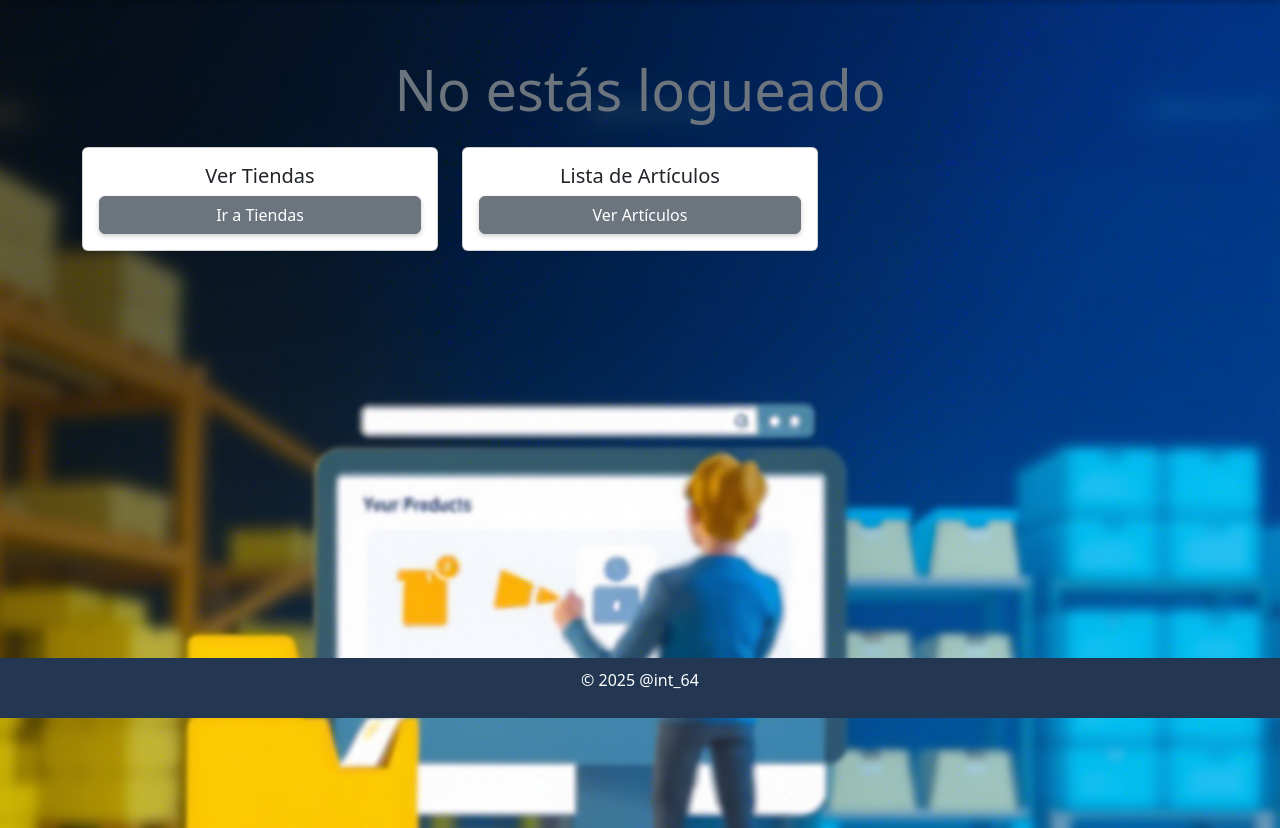
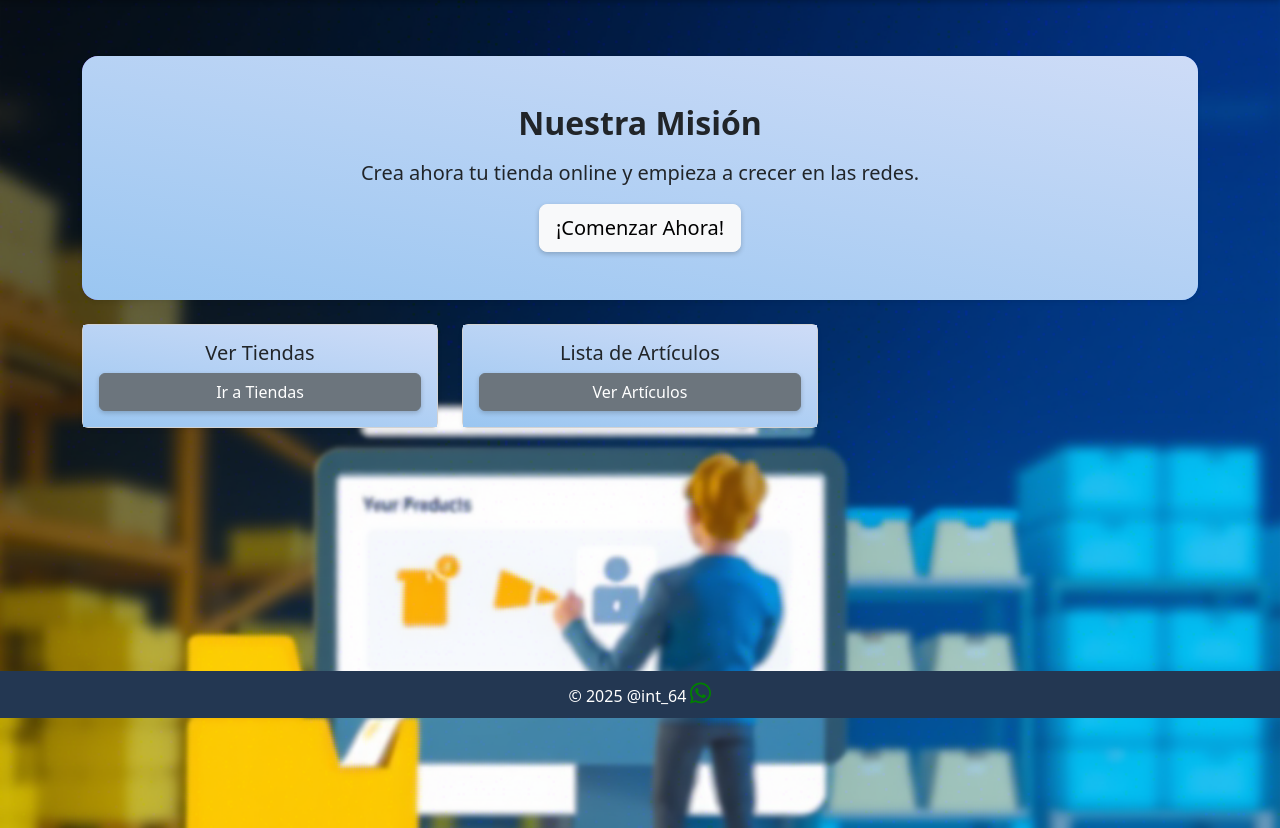
Before and after one commit to carlosr301101/Django-desoft, a Django app: page / in a window 1280 px wide. Shown: the part 82-910 px from the top of the page. Run offline with Django 5.2, Linux system fonts and the light colour scheme.

Commit message:
new welcome message

```diff
--- a/django_project/Mi_negocio/static/Mi_negocio/style.css
+++ b/django_project/Mi_negocio/static/Mi_negocio/style.css
@@ -66,6 +66,7 @@ body {
 }
 .card-body {
   border-color: transparent;
+  background: linear-gradient(190deg, #cedcf7, #9ac6f1);
   /*    box-shadow: 0 2px 5px rgba(0, 0, 0, 0.2); */
 }
 .enlace-negro {
--- /dev/null
+++ b/django_project/Mi_negocio/templates/Mi_negocio/about_me.html
@@ -0,0 +1,5 @@
+{% extends "Mi_negocio/layout.html" %} {% block body %}
+<div class="content">
+  <div class="card text-center"></div>
+</div>
+{%endblock%}
--- a/django_project/Mi_negocio/templates/Mi_negocio/index.html
+++ b/django_project/Mi_negocio/templates/Mi_negocio/index.html
@@ -1,23 +1,58 @@
 {% extends "Mi_negocio/layout.html" %} {% block title %}Home{% endblock %}
 {%block body %}
 <div class="container text-center py-5">
+
+  <div class="row row-cols-1 g-4">
     <!-- Mensaje de Bienvenida -->
+    <div class="col ">
+      <div class="card h-100 border-0 shadow-sm rounded-4 overflow-hidden" style="background: linear-gradient(135deg, #6a11cb, #2575fc);">
+        <div class="card-body d-flex flex-column justify-content-center text-center p-5">
+          <h2 class="card-title fw-bold mb-3">Nuestra Misión</h2>
+          <p class="card-text fs-5">
+            Crea ahora tu tienda online y empieza a crecer en las redes.
+          </p>
+          {% if not user.is_authenticated %}
+          <a href="{%url 'login'%}" class="btn btn-light btn-lg mt-auto align-self-center">¡Comenzar Ahora!</a>
+          {%else%}
+          <h1 class="display-4 text-primary">¡Hola, {{ user.username }}!</h1>
+          {%endif%}
+        </div>
+      </div>
+    </div>
+  </div>
+
+
     <div class="mb-4">
-    {% if user.is_authenticated %}
-    <h1 class="display-4 text-secondary">¡Hola, {{ user.username }}!</h1>
+     <!--  {% if user.is_authenticated %}
+      <h1 class="display-4 text-secondary text-black">¡Hola, {{ user.username }}!</h1>
       {% else %}
-    <h1 class="display-4 text-secondary">No estás logueado</h1>
-    {% endif %}
+      <h1 class="display-4 text-secondary text-black">No estás logueado</h1>
+      {% endif %} -->
     </div>
 
     <!-- Contenedor de Acciones -->
     <div class="row row-cols-1 row-cols-md-3 g-4">
+
+      {% if user.is_authenticated %}
+      <div class="col">
+        <div class="card h-100 shadow-sm">
+          <div class="card-body d-flex flex-column justify-content-center">
+            <h5 class="card-title">Crear Tienda</h5>
+            <a href="{% url 'crear_tienda' %}" class="btn btn-primary mt-auto"
+              >Crear Tienda</a
+            >
+          </div>
+        </div>
+      </div>
+      {% endif %}
       <!-- Ver Tiendas -->
       <div class="col">
         <div class="card h-100 shadow-sm">
           <div class="card-body d-flex flex-column justify-content-center">
             <h5 class="card-title">Ver Tiendas</h5>
-          <a href="{% url 'listar_tiendas' %}" class="btn btn-secondary mt-auto"
+            <a
+              href="{% url 'listar_tiendas' %}"
+              class="btn btn-secondary mt-auto"
               >Ir a Tiendas</a
             >
           </div>
@@ -39,18 +74,8 @@
       </div>
 
       <!-- Crear Tienda (Solo para Usuarios Autenticados) -->
-    {% if user.is_authenticated %}
-    <div class="col">
-      <div class="card h-100 shadow-sm">
-        <div class="card-body d-flex flex-column justify-content-center">
-          <h5 class="card-title">Crear Tienda</h5>
-          <a href="{% url 'crear_tienda' %}" class="btn btn-primary mt-auto"
-            >Crear Tienda</a
-          >
-        </div>
-      </div>
-    </div>
-    {% endif %}
+
     </div>
   </div>
   {% endblock %}
+</div>
--- a/django_project/Mi_negocio/templates/Mi_negocio/layout.html
+++ b/django_project/Mi_negocio/templates/Mi_negocio/layout.html
@@ -138,7 +138,14 @@
     </div>
 
     <footer>
-      <p>&copy; 2025 @int_64</p>
+      <div class="d-inline">
+        <div>&copy; 2025 @int_64 <span class="icon"><a
+          href="https://wa.me/+5355246437?text=¡Hola!%20Quiero%20saber%20más%20sobre%20tus%20productos."
+          target="_blank"
+          class="whatsapp-button"
+        >
+          <i class="fab fa-whatsapp" style="font-size: 24px; color: green;"></i>
+        </a></span></div>
     </footer>
   </body>
 </html>
```
Also changed, not shown: django_project/db.sqlite3. Lines whose indentation alone changed are shown as unchanged.
